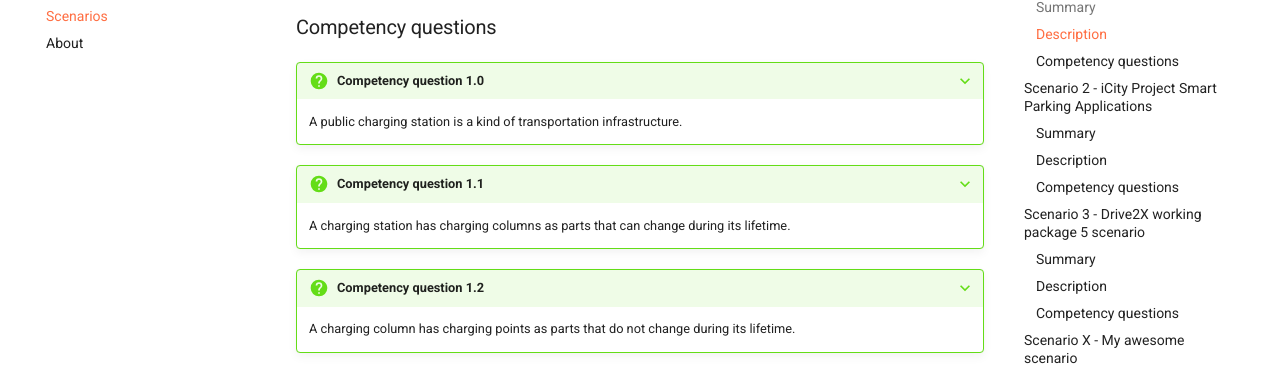
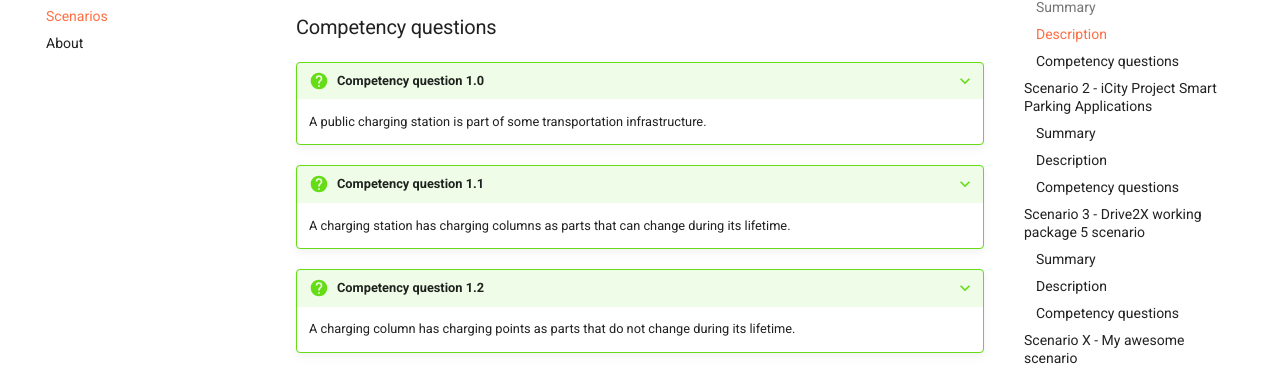
Before and after one commit to dlr-ve-esy/charging-ontology, an MkDocs documentation site: the page built from docs/scenarios.md, in a window 1280 px wide and 900 px high, scrolled down 1120 px. Shown: the part 146-512 px from the top of the window. Built offline with MkDocs 1.6.1 and Material for MkDocs 9.7.7, drawn with Linux system fonts in a browser that asks for light colours.

```diff
--- a/docs/scenarios.md
+++ b/docs/scenarios.md
@@ -58,7 +58,7 @@ such conditions are explored in other scenarios.
 
 ???+ question "Competency question 1.0"
 
-    A public charging station is a kind of transportation infrastructure.
+    A public charging station is part of some transportation infrastructure.
 
 ???+ question "Competency question 1.1"
 
```
Also changed, not shown: TODO.md (+7 -2 lines).
